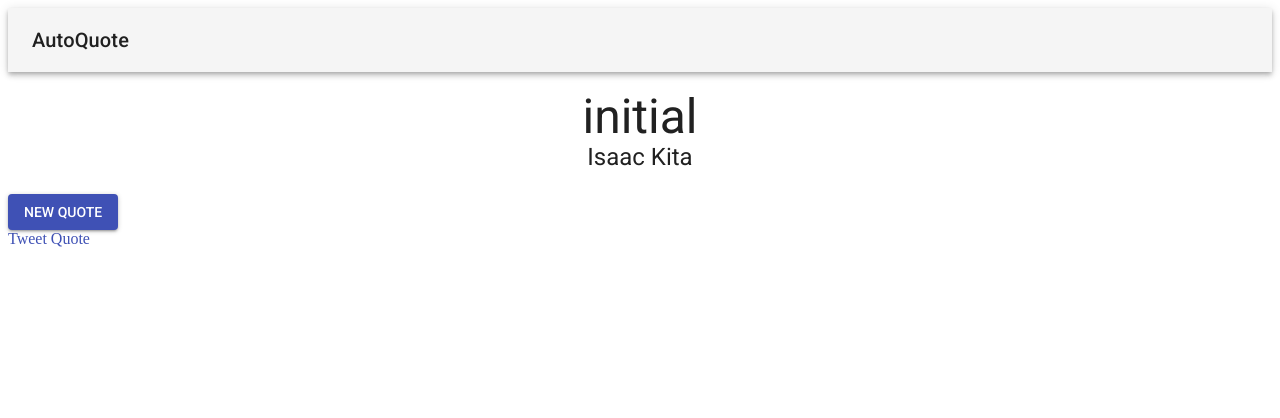
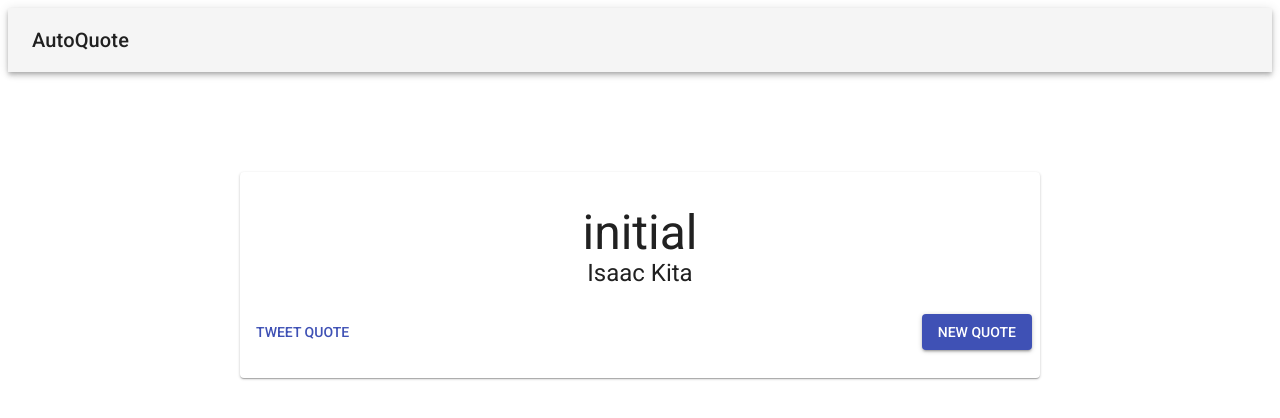
Before and after one commit to WATANAPEI/learning, a React (Create React App) app in the folder todos/: page / in a window 1280 px wide. Shown: the top 418 px of the page. Built offline with nearby package versions, Linux system fonts and the light colour scheme.

Commit message:
change footer appearance

```diff
--- a/todos/package.json
+++ b/todos/package.json
@@ -7,12 +7,14 @@
   },
   "dependencies": {
     "@material-ui/core": "^3.9.2",
+    "@material-ui/system": "^3.0.0-alpha.2",
     "prop-types": "^15.6.1",
     "react": "^16.3.1",
     "react-dom": "^16.3.1",
     "react-redux": "^5.0.7",
     "redux": "^3.5.2",
-    "redux-thunk": "^2.3.0"
+    "redux-thunk": "^2.3.0",
+    "styled-components": "^4.1.3"
   },
   "scripts": {
     "start": "react-scripts start",
--- a/todos/src/components/App.js
+++ b/todos/src/components/App.js
@@ -1,15 +1,11 @@
 import React from 'react'
 import LoadText from '../containers/LoadText'
-import NewQuote from '../containers/NewQuote'
-import TweetQuote from './TweetQuote'
 import HeaderBar from './HeaderBar'
 
 const App = () => (
   <div id="quote-box">
     <HeaderBar />
     <LoadText />
-    <NewQuote />
-    <TweetQuote />
   </div>
 )
 
--- a/todos/src/components/Text.js
+++ b/todos/src/components/Text.js
@@ -1,14 +1,38 @@
 import React, { Component } from 'react'
 import Typography from '@material-ui/core/Typography'
 import {withStyles} from '@material-ui/core/styles'
+import Card from '@material-ui/core/Card'
+import CardContent from '@material-ui/core/CardContent'
+import CardActions from '@material-ui/core/CardActions'
+import NewQuote from '../containers/NewQuote'
+import TweetQuote from './TweetQuote'
+import styled from 'styled-components';
+import { spacing, palette } from '@material-ui/system';
+
+const Box = styled.div`${spacing}${palette}`;
 
 const styles = themes => ( {
     TextDisplay: {
-        maxWidth: 600,
-        margin: "0 auto",
+        maxWidth: 800,
+        maxheight: 500,
+        margin: "100px auto",
         //padding: "${theme.spacing.unit * 8}px 0 ${theme.spacing.unit * 6}px",
         padding: "20px 0 20px",
     },
+    BoxArea: {
+        width: '100%',
+        display: "flex",
+        flexDirection: "row",
+    },
+    TweetButton: {
+
+    },
+    NewQuoteArea:{
+        marginLeft: 'auto',
+    },
+    NewQuoteButton: {
+
+    }
 });
 
 //Textをconstからclassにしてconstructorで渡せるようにする
@@ -24,14 +48,26 @@ class Text extends Component {
 
     const {text, author, classes} = this.props;
     return(
-    <div className={classes.TextDisplay} id="tweet-display">
+    <Card className={classes.TextDisplay} id="tweet-display">
+        <CardContent>
             <div id="text">
                 <Typography align="center" variant="h3">{text}</Typography>
             </div>
             <div id="author">
                 <Typography align="center" variant="h5">{author}</Typography>
             </div>
+        </CardContent>
+        <CardActions>
+            <div className={classes.BoxArea}>
+                <div>
+                    <TweetQuote className={classes.TweetButton}/>
                 </div>
+                <div className={classes.NewQuoteArea}>
+                    <NewQuote className={classes.NewQuoteButton}/>
+                </div>
+            </div>
+        </CardActions>
+    </Card>
     )
     }
 }
--- a/todos/src/components/TweetQuote.js
+++ b/todos/src/components/TweetQuote.js
@@ -1,9 +1,10 @@
 import React from 'react'
 import Link from '@material-ui/core/Link'
+import Button from '@material-ui/core/Button'
 
 const TweetQuote = () => (
     <div>
-        <Link id="tweet-quote" href="twitter.com/intent/tweet">Tweet Quote</Link>
+        <Button id="tweet-quote" color="primary" href="twitter.com/intent/tweet">Tweet Quote</Button>
     </div>
 )
 
```
Also changed, not shown: 1 other file (tests, documents, lock files or other folders). Lines whose indentation alone changed are shown as unchanged.
